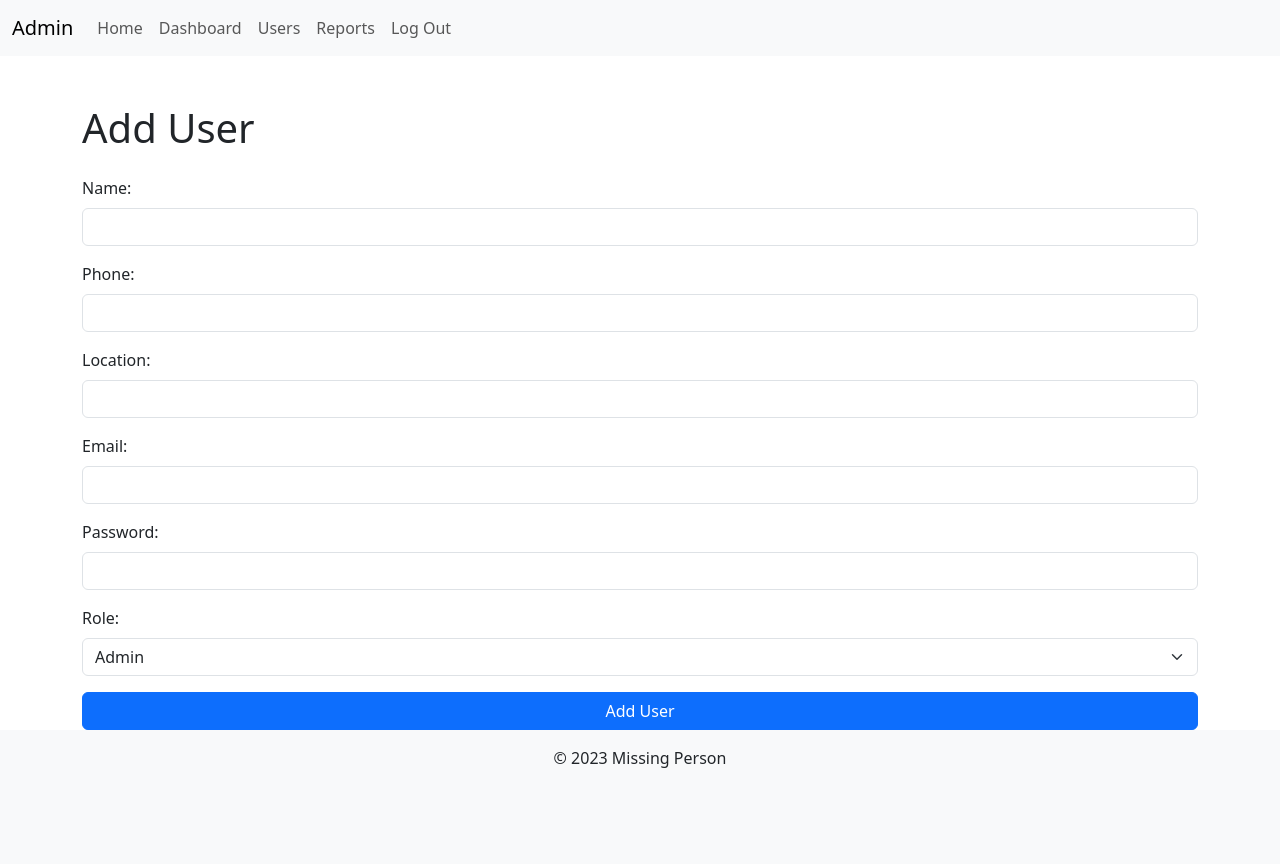
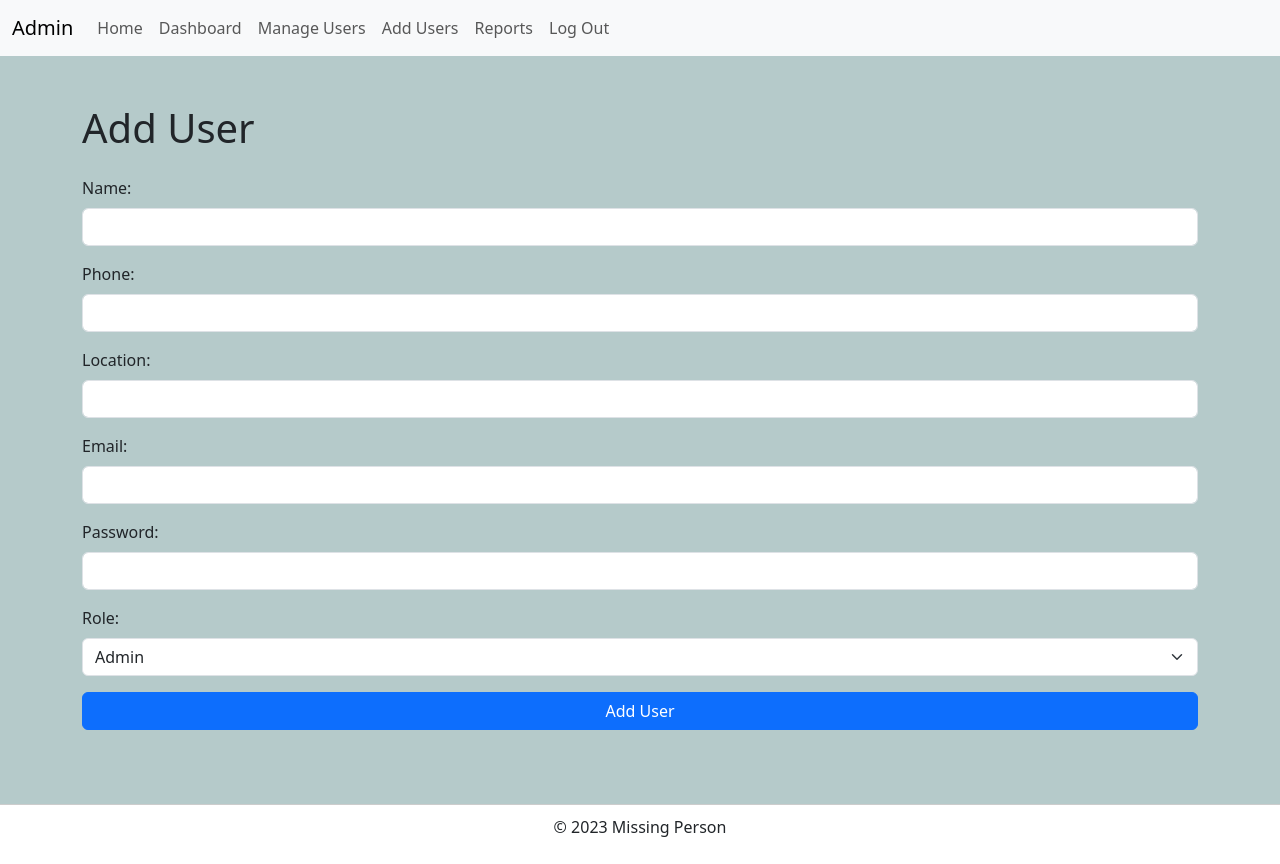
Before and after one commit to eyoul/missing_person, a Flask app: page /auth/add_user in a window 1280 px wide. Before the commit the page ends 768 px from the top, so only its background shows below. Run offline with Flask 3, Linux system fonts and the light colour scheme; a user stored in the database is signed in; data comes from the database, SQL or seed files in the repository; some libraries are stand-ins or nearby versions.

Commit message:
Update layout.html

```diff
--- a/missing/templates/admin/layout.html
+++ b/missing/templates/admin/layout.html
@@ -4,6 +4,11 @@
     <title>{% block title %}{% endblock %} - Missing</title>
     <link rel="stylesheet" href="{{ url_for('static', filename='css/style.css') }}">
     <link rel="stylesheet" href="https://cdnjs.cloudflare.com/ajax/libs/bootstrap/5.3.0/css/bootstrap.min.css">
+    <style>
+      body {
+        background-color: rgb(181, 202, 202);
+      }
+    </style>
   </head>
   <body>
     <nav class="navbar navbar-expand-lg navbar-light bg-light">
@@ -15,9 +20,10 @@
         <div class="collapse navbar-collapse" id="navbarNav">
           <ul class="navbar-nav">
             {% if g.user %}
-               <li class="nav-item"><a class="nav-link" href="{{ url_for('index') }}">Home</a></li>
+              <li class="nav-item"><a class="nav-link" href="{{ url_for('index') }}">Home</a></li>
               <li class="nav-item"><a class="nav-link" href="{{ url_for('admin.dashboard') }}">Dashboard</a></li>
-              <li class="nav-item"><a class="nav-link" href="{{ url_for('admin.users') }}">Users</a></li>
+              <li class="nav-item"><a class="nav-link" href="{{ url_for('admin.users') }}">Manage Users</a></li>
+              <li class="nav-item"><a class="nav-link" href="{{ url_for('auth.add_user') }}">Add Users</a></li>
               <li class="nav-item"><a class="nav-link" href="{{ url_for('admin.reports') }}">Reports</a></li>
               <li class="nav-item"><a class="nav-link" href="{{ url_for('auth.logout') }}">Log Out</a></li>
             {% endif %}
@@ -25,6 +31,7 @@
         </div>
       </div>
     </nav>
+    <section style="height: 700px;">
     <div class="container mt-5">
       <header>
         {% block header %}{% endblock %}
@@ -36,7 +43,8 @@
         {% block content %}{% endblock %}
       </section>
     </div>
-    <footer class="text-center bg-light py-3" id="footer1">
+  </section>
+    <footer class="footer1">
       <p>&copy; 2023 Missing Person</p>
     </footer>
     <script src="https://cdnjs.cloudflare.com/ajax/libs/bootstrap/5.3.0/js/bootstrap.bundle.min.js"></script>
```
